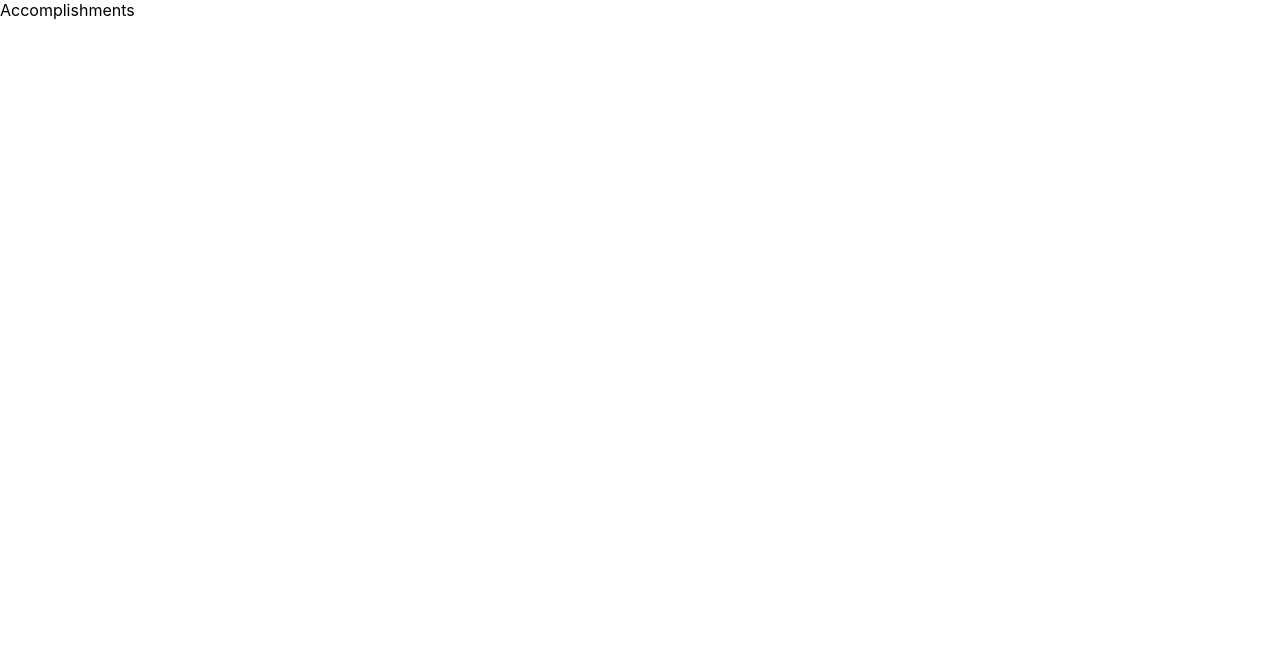
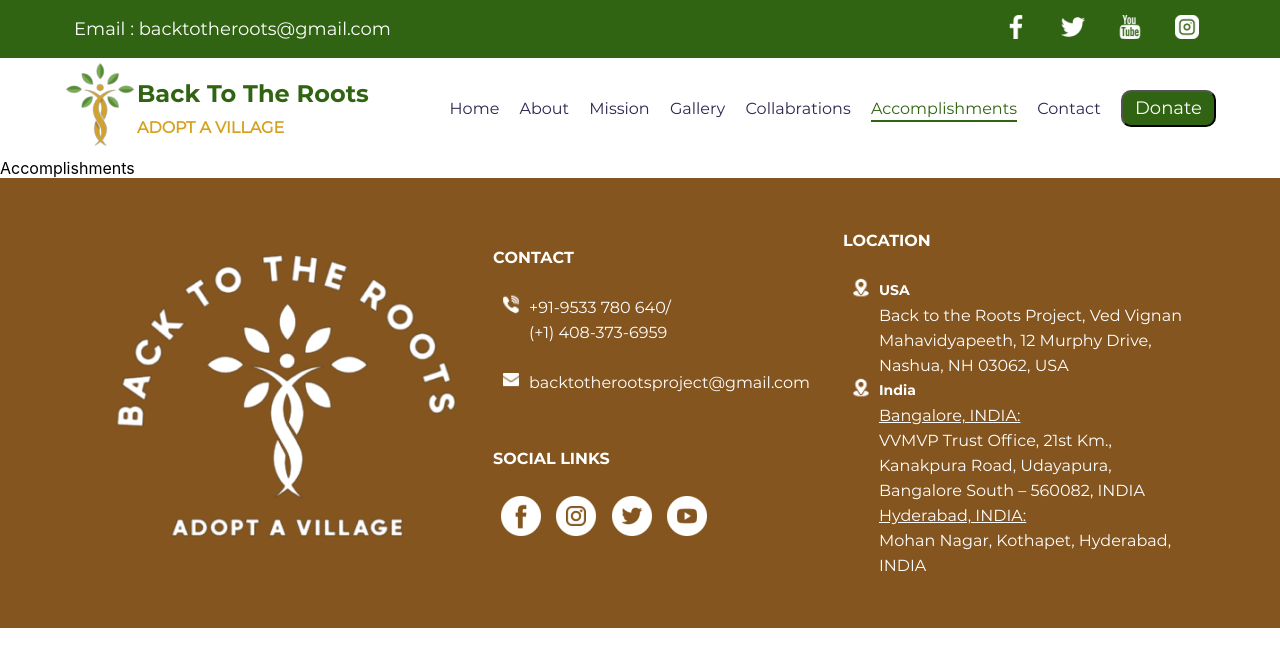
Before and after one commit to divyasriambati/backtotheroots, a React (Create React App) app: page /Accomplishments in a window 1280 px wide. Shown: the top 666 px of the page. Built offline with nearby package versions, Linux system fonts and the light colour scheme.

Commit message:
added navbar and footer to app.js

```diff
--- a/src/App.js
+++ b/src/App.js
@@ -18,6 +18,8 @@
 function App() {
   return (
     <BrowserRouter>
+      <div>
+        <Navbar/>
         <Routes>
             <Route exact path="/" element={<Home/>}/>
             <Route exact path="/Footer" element={<Footer/>} />
@@ -29,6 +31,8 @@
             <Route exact path="/Accomplishments" element={<Accomplishments/>}/>
             <Route exact path="/Contact" element={<Contact/>}/>
         </Routes>
+        <Footer/>
+      </div>
     </BrowserRouter>
   );
 }
--- a/src/components/Home/Home.js
+++ b/src/components/Home/Home.js
@@ -1,9 +1,7 @@
 import React from 'react'
 import './Home.css'
 
-import Footer from '../Footer/Footer'
 import Carousel from './carousel/carousel'
-import Navbar from '../Navbar/Navbar'
 
 import homecard1 from '../../assets/homecard1.png'
 import homecard2 from '../../assets/homecard2.png'
@@ -20,7 +18,6 @@
 export default function Home() {
   return (
     <div>
-        <Navbar></Navbar>
         <div className='home_section'>
             <Carousel></Carousel>
             {/* collabration */}
@@ -184,7 +181,6 @@
 
 
          </div>
-        <Footer></Footer>
 
     </div>
 
```
Lines whose indentation alone changed are shown as unchanged.
